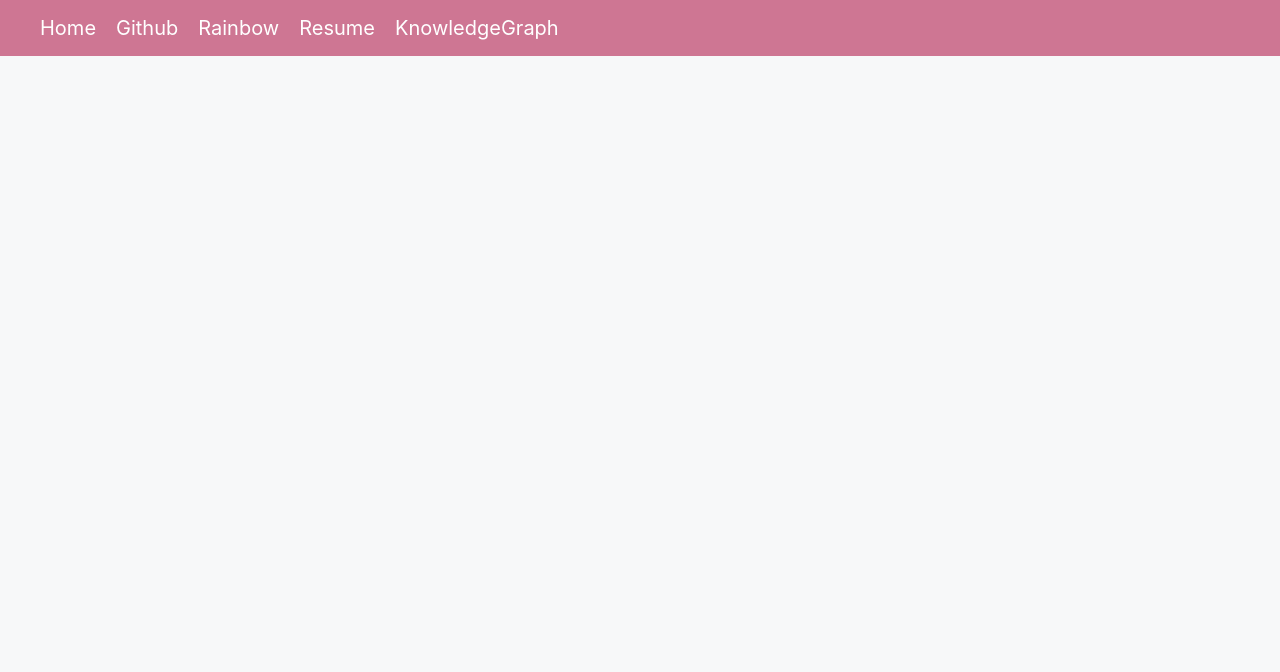
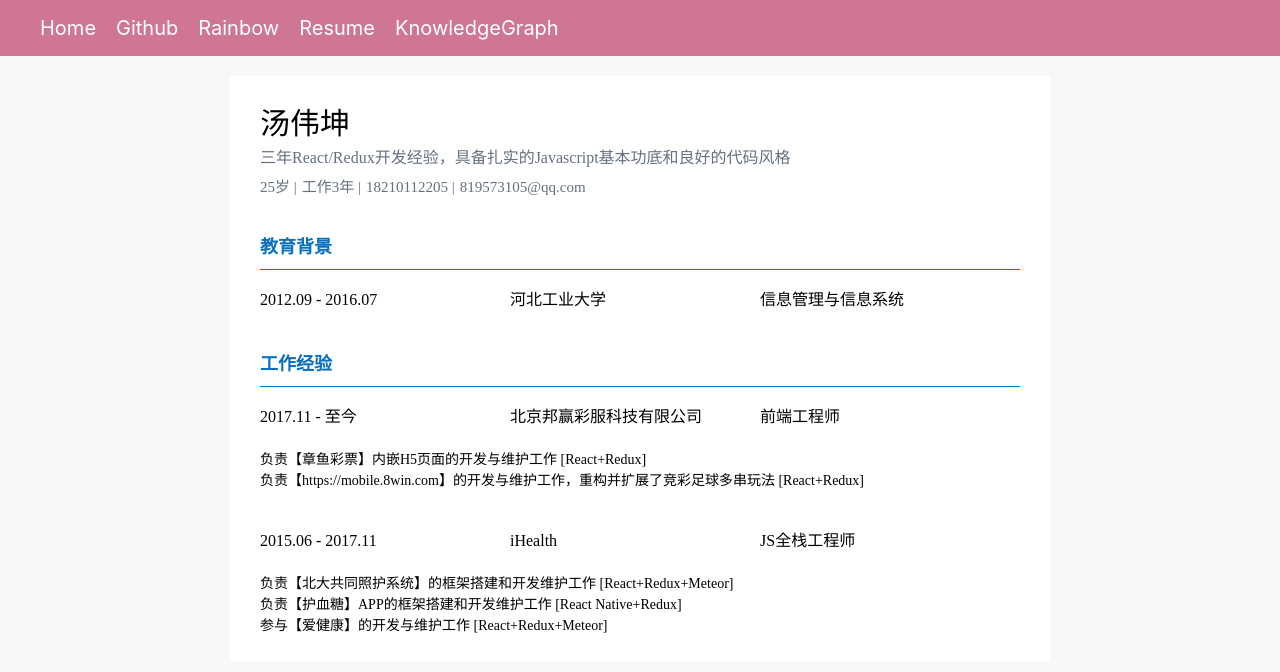
Before and after one commit to tangweikun/joker, a React (Create React App) app: page /resume in a window 1280 px wide. Shown: the top 672 px of the page. Built offline with nearby package versions, Linux system fonts and the light colour scheme.

Commit message:
:construction: Add WorkExperience

```diff
--- a/src/App.js
+++ b/src/App.js
@@ -6,10 +6,7 @@ import './App.css'
 import Github from 'routes/github'
 import Rainbow from 'routes/rainbow'
 import KnowledgeGraph from 'routes/knowledge-graph'
-
-const Resume = props => (
-  console.log(props), <h2>{props.match.params.number}</h2>
-)
+import Resume from 'routes/resume'
 
 // TODO: 合理配置路由
 class App extends Component {
--- /dev/null
+++ b/src/fake-data/resume.js
@@ -0,0 +1,39 @@
+import moment from 'moment'
+
+export const RESUME_BASIC_INFO = {
+  name: '汤伟坤',
+  age: moment().diff(moment('1993-01-21'), 'year'),
+  workYears: moment().diff(moment('2015-06'), 'year'),
+  description:
+    '三年React/Redux开发经验，具备扎实的Javascript基本功底和良好的代码风格',
+  mobile: '18210112205',
+  email: '819573105@qq.com',
+}
+
+export const RESUME_EDUCATION = {
+  duration: '2012.09 - 2016.07',
+  school: '河北工业大学',
+  major: '信息管理与信息系统',
+}
+
+export const RESUME_WORK_EXPERIENCE = [
+  {
+    duration: '2017.11 - 至今',
+    company: '北京邦赢彩服科技有限公司',
+    position: '前端工程师',
+    duties: [
+      '负责【章鱼彩票】内嵌H5页面的开发与维护工作 [React+Redux]',
+      '负责【https://mobile.8win.com】的开发与维护工作，重构并扩展了竞彩足球多串玩法 [React+Redux]',
+    ],
+  },
+  {
+    duration: '2015.06 - 2017.11',
+    company: 'iHealth',
+    position: 'JS全栈工程师',
+    duties: [
+      '负责【北大共同照护系统】的框架搭建和开发维护工作 [React+Redux+Meteor]',
+      '负责【护血糖】APP的框架搭建和开发维护工作 [React Native+Redux]',
+      '参与【爱健康】的开发与维护工作 [React+Redux+Meteor]',
+    ],
+  },
+]
--- /dev/null
+++ b/src/routes/resume.js
@@ -0,0 +1,155 @@
+import React from 'react'
+import styled from 'styled-components'
+import {
+  RESUME_BASIC_INFO,
+  RESUME_EDUCATION,
+  RESUME_WORK_EXPERIENCE,
+} from 'fake-data/resume'
+
+export default class Resume extends React.Component {
+  render() {
+    const {
+      name,
+      age,
+      workYears,
+      description,
+      mobile,
+      email,
+    } = RESUME_BASIC_INFO
+
+    return (
+      <Wrapper>
+        <BasicInfo>
+          <Name>{name}</Name>
+          <Description>{description}</Description>
+
+          <BasicInfoDetails>
+            <Age>{`${age}岁`}</Age>
+            &nbsp;&nbsp;
+            <Age>{`工作${workYears}年`}</Age>
+            &nbsp;&nbsp;
+            <Age>{mobile}</Age>
+            &nbsp;&nbsp;
+            <Age>{email}</Age>
+          </BasicInfoDetails>
+        </BasicInfo>
+
+        <Education />
+
+        <WorkExperience />
+      </Wrapper>
+    )
+  }
+}
+
+const BasicInfoDetails = styled.div`
+  display: flex;
+  flex-direction: row;
+  padding-top: 10px;
+`
+
+const Wrapper = styled.div`
+  width: 820px;
+  margin: 20px auto;
+  background: #fff;
+  line-height: 1.5;
+  font-family: Microsoft YaHei;
+`
+
+const BasicInfo = styled.div`
+  width: 100%;
+  padding: 25px 30px;
+`
+
+const Name = styled.div`
+  font-size: 30px;
+  font-family: Microsoft YaHei;
+`
+
+const Age = styled.div`
+  color: #657180;
+  font-size: 15px;
+  line-height: 1;
+
+  &:not(:last-child)::after {
+    content: ' |';
+  }
+`
+
+const Description = styled.div`
+  color: #657180;
+  font-size: 16px;
+`
+
+const ItemWrapper = styled.div`
+  padding: 5px 0;
+  margin: 0 30px;
+`
+
+const ItemHeader = styled.div`
+  height: 45px;
+  line-height: 45px;
+  padding-bottom: 13px;
+  border-bottom: 1px solid #0b70bd;
+  color: #0b70bd;
+  font-size: 18px;
+  font-weight: bold;
+`
+
+const ItemContent = styled.div`
+  padding: 18px 0 20px;
+  display: flex;
+`
+
+const ItemCell = styled.div`
+  cursor: pointer;
+  transition: all 0.3s;
+  font-size: 16px;
+  min-width: 250px;
+`
+
+class Education extends React.Component {
+  render() {
+    const { duration, school, major } = RESUME_EDUCATION
+    return (
+      <ItemWrapper>
+        <ItemHeader>教育背景</ItemHeader>
+        <ItemContent>
+          <ItemCell>{duration}</ItemCell>
+          <ItemCell>{school}</ItemCell>
+          <ItemCell>{major}</ItemCell>
+        </ItemContent>
+      </ItemWrapper>
+    )
+  }
+}
+
+class WorkExperience extends React.Component {
+  render() {
+    return (
+      <ItemWrapper>
+        <ItemHeader>工作经验</ItemHeader>
+        {RESUME_WORK_EXPERIENCE.map((x, index) => (
+          <div key={index}>
+            <ItemContent>
+              <ItemCell>{x.duration}</ItemCell>
+              <ItemCell>{x.company}</ItemCell>
+              <ItemCell>{x.position}</ItemCell>
+            </ItemContent>
+
+            <ItemDetail>
+              {x.duties.map((y, index) => (
+                <div key={index}>{y}</div>
+              ))}
+            </ItemDetail>
+          </div>
+        ))}
+      </ItemWrapper>
+    )
+  }
+}
+
+const ItemDetail = styled.div`
+  padding-bottom: 20px;
+  font-size: 14px;
+`
```
